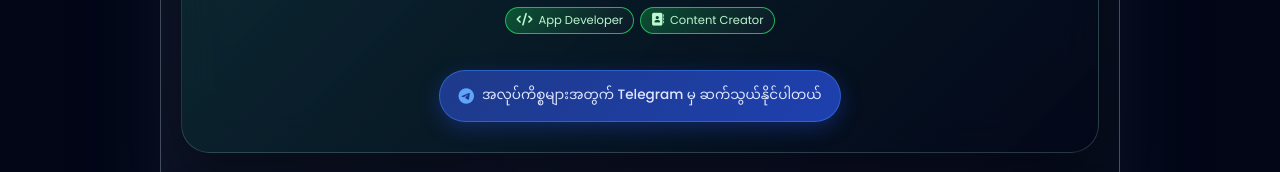
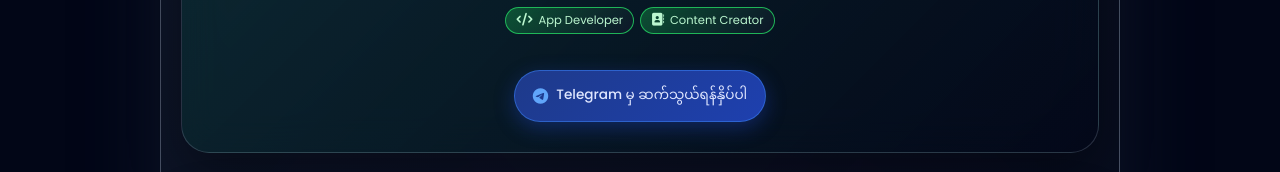
Before and after one commit to yelinnaungithub/yelinnaung, a plain HTML site: page index.html in a window 1280 px wide. Shown: the part 325-497 px from the top of the page. Drawn offline with Linux system fonts and the light colour scheme.

Commit message:
Update index.html

```diff
--- a/index.html
+++ b/index.html
@@ -806,7 +806,7 @@
 <div class="hero-telegram">
     <a href="https://t.me/YOURUSERNAME" target="_blank">
         <i class="fa-brands fa-telegram"></i>
-        အလုပ်ကိစ္စများအတွက် Telegram မှ ဆက်သွယ်နိုင်ပါတယ်
+        Telegram မှ ဆက်သွယ်ရန်နှိပ်ပါ
     </a>
 </div>
 
```
